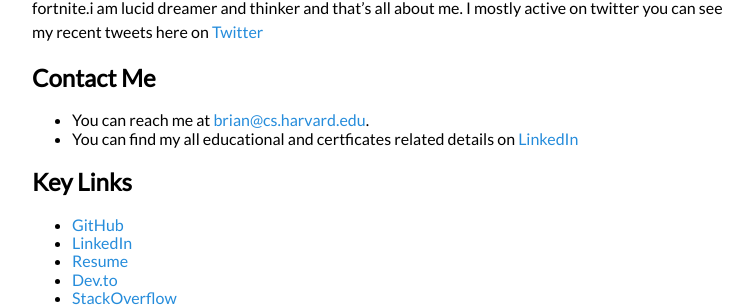
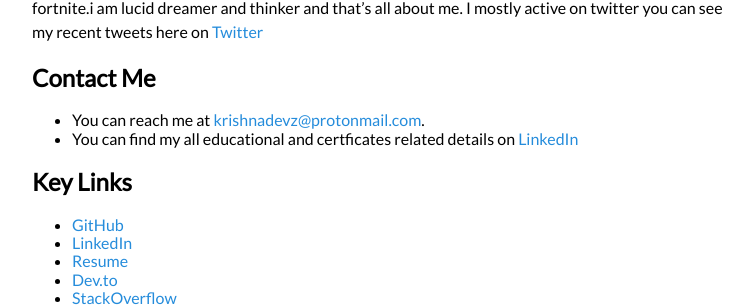
Before and after one commit to krishnadevz/krishnadevz.github.io, a Jekyll site: the page built from index.md, in a window 1280 px wide. Shown: the part 552-859 px from the top of the page, without its empty margins (258-1011 px from the left). Built offline with Jekyll 4.4.1, drawn with Linux system fonts in a browser that asks for light colours; nearby versions of some CDN libraries; our own code applies the rules of GitHub Pages for plain Markdown files.

Commit message:
Update index.md

```diff
--- a/index.md
+++ b/index.md
@@ -15,7 +15,7 @@ I mostly active on twitter you can see my recent tweets here on [Twitter](https:
 
 ## Contact Me
 
-* You can reach me at [brian@cs.harvard.edu](mailto:krishnadevz@protonmail.com).
+* You can reach me at [krishnadevz@protonmail.com](mailto:krishnadevz@protonmail.com).
 * You can find my all educational and certficates related details on [LinkedIn](https://www.linkedin.com/in/krishnakakade/)
 
 
```
